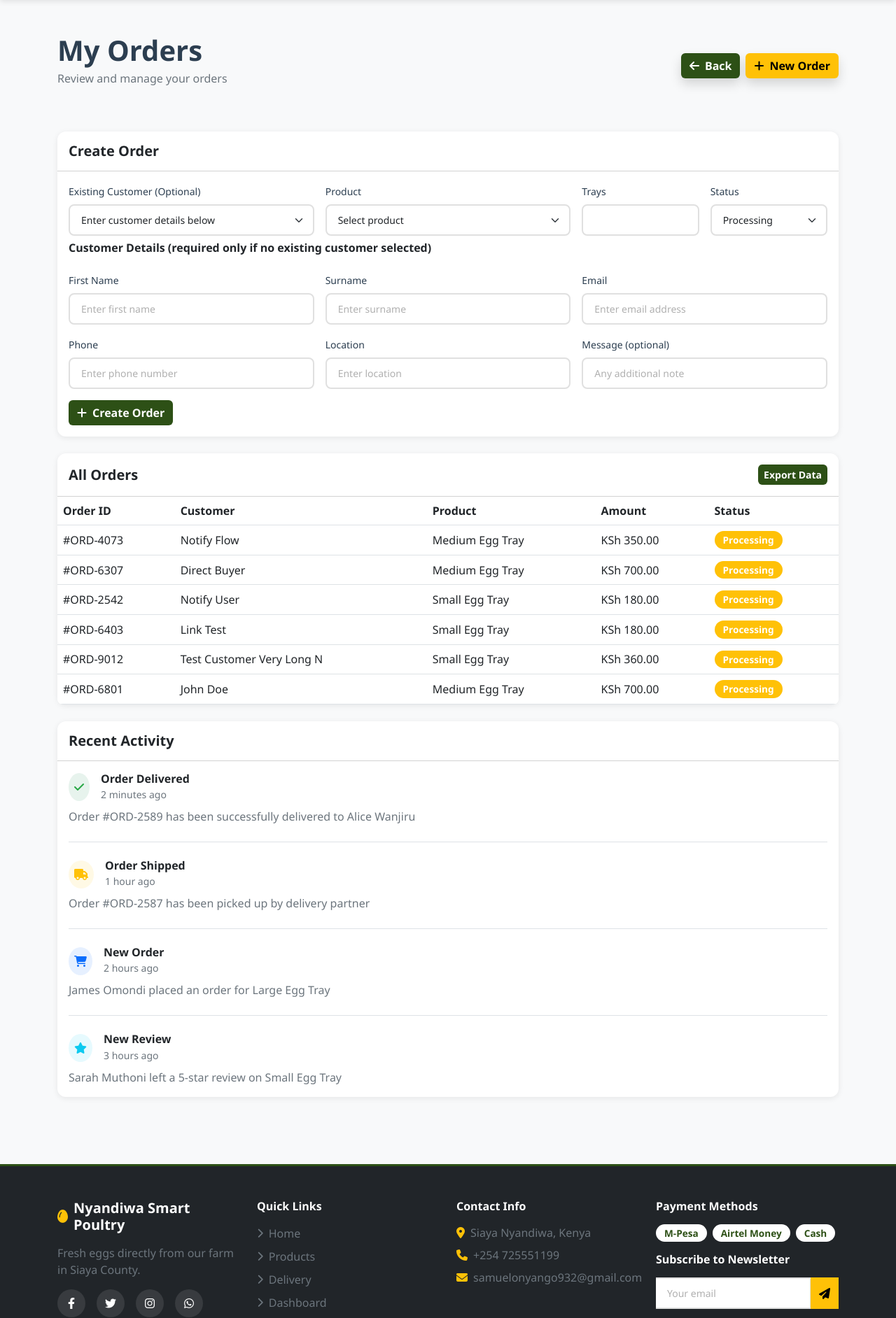
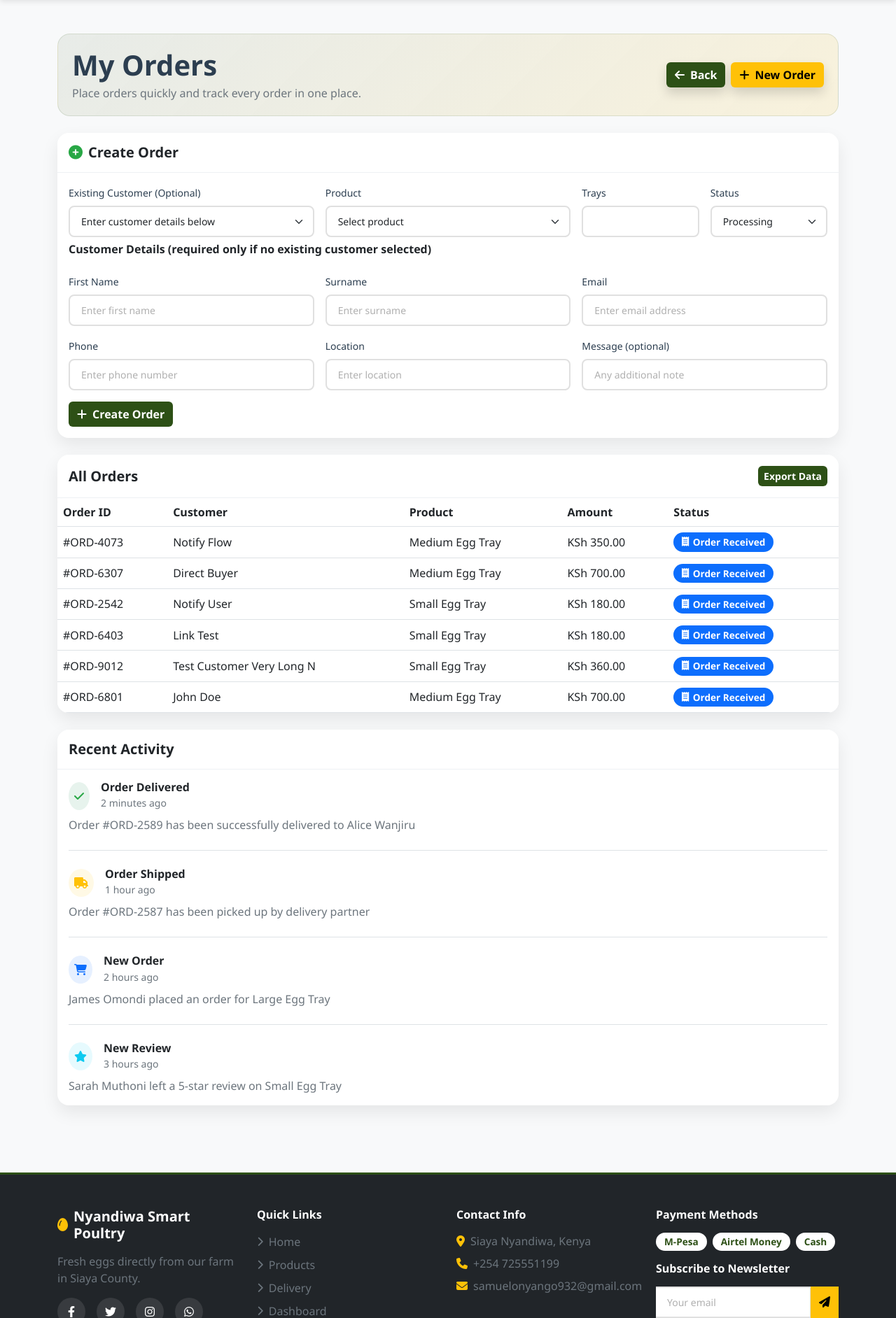
Before and after one commit to Samuelcheche/Chickfarm, a Django app: page /orders/ in a window 1280 px wide. Shown: the part 56-1940 px from the top of the page at 70% size. Run offline with Django 5.2, Linux system fonts and the light colour scheme; a user stored in the database is signed in; data comes from the database, SQL or seed files in the repository; both versions use the stored data as it was after the commit; some libraries are stand-ins or nearby versions.

Commit message:
new commit

```diff
--- a/chickapp/templates/order.html
+++ b/chickapp/templates/order.html
@@ -11,6 +11,40 @@
     <link href="https://cdn.jsdelivr.net/npm/bootstrap@5.3.0/dist/css/bootstrap.min.css" rel="stylesheet">
     <link href="https://cdnjs.cloudflare.com/ajax/libs/font-awesome/6.4.0/css/all.min.css" rel="stylesheet">
     <link href="{% static 'css/custom.css' %}" rel="stylesheet">
+    <style>
+        .orders-hero {
+            background: linear-gradient(135deg, rgba(45,80,22,.08), rgba(255,193,7,.12));
+            border: 1px solid rgba(45,80,22,.12);
+            border-radius: 18px;
+            padding: 1.25rem;
+        }
+        .orders-card {
+            border: 0;
+            border-radius: 16px;
+            box-shadow: 0 10px 24px rgba(0,0,0,.08);
+            overflow: hidden;
+        }
+        .orders-card .card-header {
+            border-bottom: 1px solid #eef1f4;
+            background: #fff;
+        }
+        .success-toast {
+            position: fixed;
+            top: 20px;
+            right: 20px;
+            z-index: 1080;
+            min-width: 320px;
+            max-width: 420px;
+        }
+        .status-pill {
+            border-radius: 999px;
+            font-weight: 600;
+            padding: .42rem .72rem;
+            display: inline-flex;
+            align-items: center;
+            gap: .35rem;
+        }
+    </style>
 </head>
 <body class="page-transition">
     <nav class="navbar navbar-expand-lg navbar-dark navbar-farm sticky-top">
@@ -76,10 +110,10 @@
 
     <main class="py-5">
         <div class="container">
-            <div class="d-flex flex-wrap justify-content-between align-items-center mb-5">
+            <div class="orders-hero d-flex flex-wrap justify-content-between align-items-center mb-4">
                 <div>
                     <h1 class="display-6 fw-bold mb-1">My Orders</h1>
-                    <p class="text-secondary">Review and manage your orders</p>
+                    <p class="text-secondary mb-0">Place orders quickly and track every order in one place.</p>
                 </div>
                 <div class="d-flex gap-2">
                     <a class="btn btn-farm-green shadow" href="{% url 'dashboard' %}">
@@ -94,9 +128,10 @@
             {% if messages %}
                 <div class="mb-4">
                     {% for message in messages %}
-                        <div class="alert alert-{{ message.tags }} d-flex align-items-center rounded-3 shadow-sm border-0" role="alert">
+                        <div class="alert alert-{{ message.tags }} d-flex align-items-center rounded-3 shadow-sm border-0 alert-dismissible fade show {% if message.tags == 'success' %}js-success-alert{% endif %}" role="alert">
                             <i class="fas fa-{% if message.tags == 'success' %}check-circle text-success{% elif message.tags == 'error' %}exclamation-circle text-danger{% elif message.tags == 'warning' %}exclamation-triangle text-warning{% else %}info-circle text-info{% endif %} me-2"></i>
                             <span class="fw-semibold">{{ message }}</span>
+                            <button type="button" class="btn-close ms-auto" data-bs-dismiss="alert" aria-label="Close"></button>
                         </div>
                     {% endfor %}
                 </div>
@@ -109,9 +144,9 @@
                 </div>
             {% endif %}
 
-            <div class="card mb-4">
+            <div class="card orders-card mb-4">
                 <div class="card-header bg-transparent py-3">
-                    <h5 class="fw-bold mb-0">Create Order</h5>
+                    <h5 class="fw-bold mb-0"><i class="fas fa-plus-circle me-2 text-success"></i>Create Order</h5>
                 </div>
                 <div class="card-body">
                     <form method="post" class="row g-3">
@@ -183,7 +218,7 @@
                 </div>
             </div>
 
-            <div class="card mb-4">
+            <div class="card orders-card mb-4">
                 <div class="card-header bg-transparent py-3">
                     <div class="d-flex justify-content-between align-items-center">
                         <h5 class="fw-bold mb-0">All Orders</h5>
@@ -211,13 +246,13 @@
                                         <td>KSh {{ order.amount }}</td>
                                         <td>
                                             {% if order.status == 'delivered' %}
-                                                <span class="badge bg-success">Delivered</span>
+                                                <span class="badge bg-success status-pill"><i class="fas fa-check-circle"></i>Delivered</span>
                                             {% elif order.status == 'processing' %}
-                                                <span class="badge bg-warning">Processing</span>
+                                                <span class="badge bg-primary status-pill"><i class="fas fa-receipt"></i>Order Received</span>
                                             {% elif order.status == 'in_transit' %}
-                                                <span class="badge bg-info">In Transit</span>
+                                                <span class="badge bg-info status-pill"><i class="fas fa-truck"></i>In Transit</span>
                                             {% else %}
-                                                <span class="badge bg-danger">Cancelled</span>
+                                                <span class="badge bg-danger status-pill"><i class="fas fa-times-circle"></i>Cancelled</span>
                                             {% endif %}
                                         </td>
                                     </tr>
@@ -232,7 +267,7 @@
                 </div>
             </div>
 
-            <div class="card" id="activity">
+            <div class="card orders-card" id="activity">
                 <div class="card-header bg-transparent py-3">
                     <h5 class="fw-bold mb-0">Recent Activity</h5>
                 </div>
@@ -601,5 +636,33 @@
     <script src="{% static 'js/auth.js' %}"></script>
     <script src="{% static 'js/dashboard-auth.js' %}"></script>
     <script src="{% static 'js/payment.js' %}"></script>
+    <script>
+        (function () {
+            const successAlert = document.querySelector('.js-success-alert');
+            if (!successAlert) return;
+
+            const toastHost = document.createElement('div');
+            toastHost.className = 'toast align-items-center text-bg-success border-0 success-toast show';
+            toastHost.setAttribute('role', 'alert');
+            toastHost.setAttribute('aria-live', 'assertive');
+            toastHost.setAttribute('aria-atomic', 'true');
+            toastHost.innerHTML = `
+                <div class="d-flex">
+                    <div class="toast-body fw-semibold">
+                        ${successAlert.textContent.trim()}
+                    </div>
+                    <button type="button" class="btn-close btn-close-white me-2 m-auto" data-bs-dismiss="toast" aria-label="Close"></button>
+                </div>
+            `;
+            document.body.appendChild(toastHost);
+
+            const toast = new bootstrap.Toast(toastHost, { delay: 5000 });
+            toast.show();
+            setTimeout(() => {
+                successAlert.style.display = 'none';
+            }, 100);
+            toastHost.addEventListener('hidden.bs.toast', () => toastHost.remove());
+        })();
+    </script>
 </body>
 </html>
--- a/chickapp/views.py
+++ b/chickapp/views.py
@@ -310,13 +310,13 @@ def orders(request):
 
             selected_product = get_object_or_404(product, pk=product_id)
 
-            order.objects.create(
+            created_order = order.objects.create(
                 customer=selected_customer,
                 product=selected_product,
                 number_of_trays=trays,
                 status=status,
             )
-            messages.success(request, 'Order created successfully.')
+            messages.success(request, f'✅ Order {created_order.order_code} placed successfully! We have received your order.')
         except OperationalError:
             messages.error(request, 'Cannot create order. Database tables are missing.')
         return redirect('orders')
```
Also changed, not shown: chickapp/templates/show.html (+36 -1 lines), db.sqlite3.
